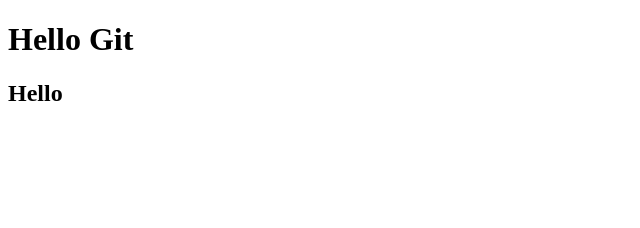
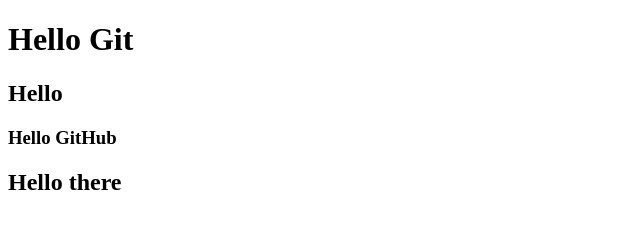
Before and after one commit to SergeyKurilovich/FirstTest, a plain HTML site: page index.html in a window 1280 px wide. Shown: the whole page, without its empty margins (0-640 px from the left). Drawn offline with Linux system fonts and the light colour scheme.

Commit message:
was added

```diff
--- a/index.html
+++ b/index.html
@@ -6,6 +6,8 @@
   <body>
   	<h1>Hello Git</h1>
   	<h2>Hello </h2>
+  	<h3>Hello GitHub</h3>
+  	<h2>Hello there</h2>
 
 
   </body>
```
